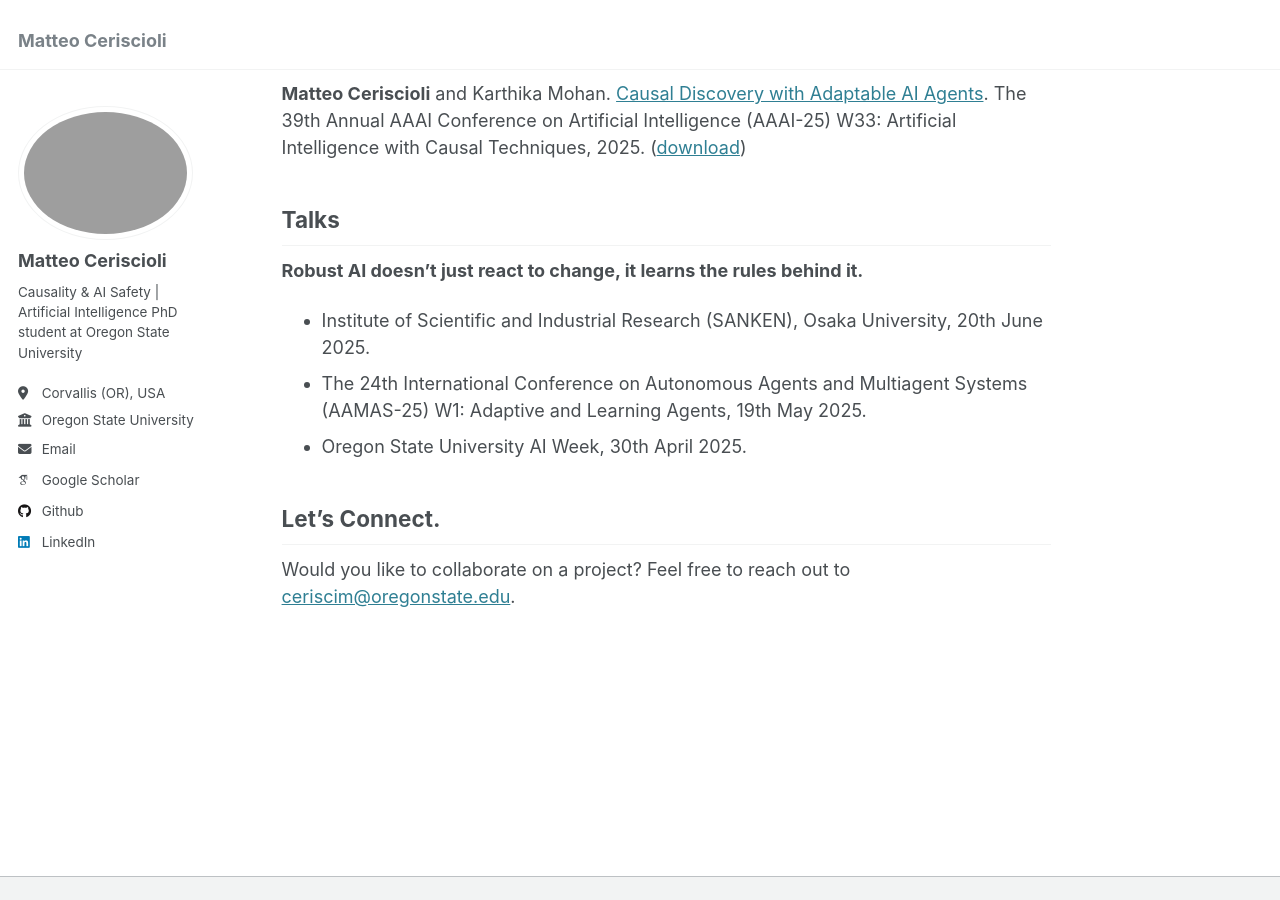
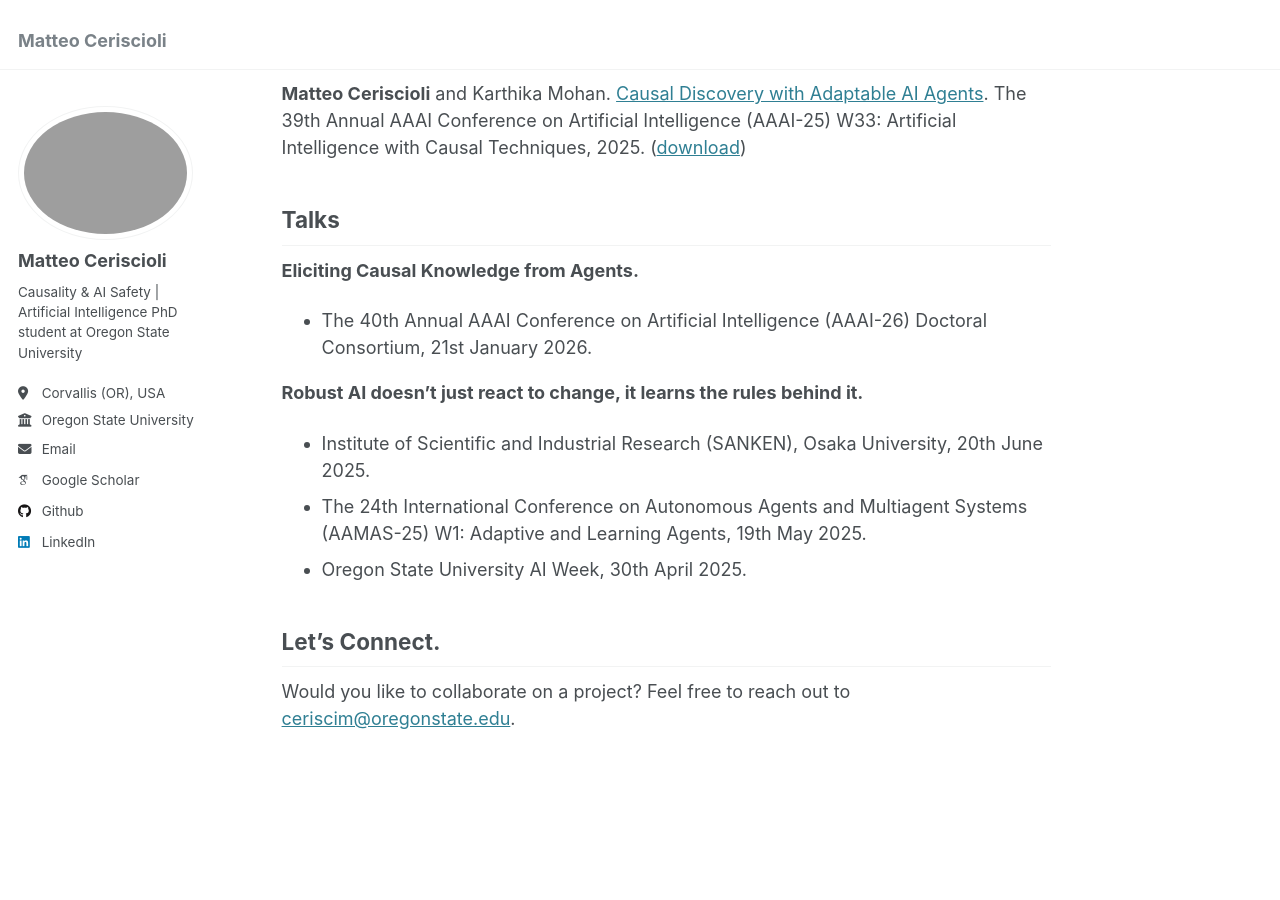
Before and after one commit to matteoceriscioli/matteoceriscioli.github.io, a Jekyll site: the page built from _pages/about.md, in a window 1280 px wide and 900 px high, scrolled down 1540 px. Built offline with Jekyll 4.4.1, drawn with Linux system fonts in a browser that asks for light colours; some web fonts are replaced.

Commit message:
Update about.md

```diff
--- a/_pages/about.md
+++ b/_pages/about.md
@@ -40,6 +40,9 @@ World Models Even Under Mediation](https://neurips.cc/virtual/2025/poster/118687
 
 ## Talks
 
+**Eliciting Causal Knowledge from Agents.**
+- The 40th Annual AAAI Conference on Artificial Intelligence (AAAI-26) Doctoral Consortium, 21st January 2026.
+
 **Robust AI doesn’t just react to change, it learns the rules behind it.**
 - Institute of Scientific and Industrial Research (SANKEN), Osaka University, 20th June 2025.
 - The 24th International Conference on Autonomous Agents and Multiagent Systems (AAMAS-25) W1: Adaptive and Learning Agents, 19th May 2025.
```
